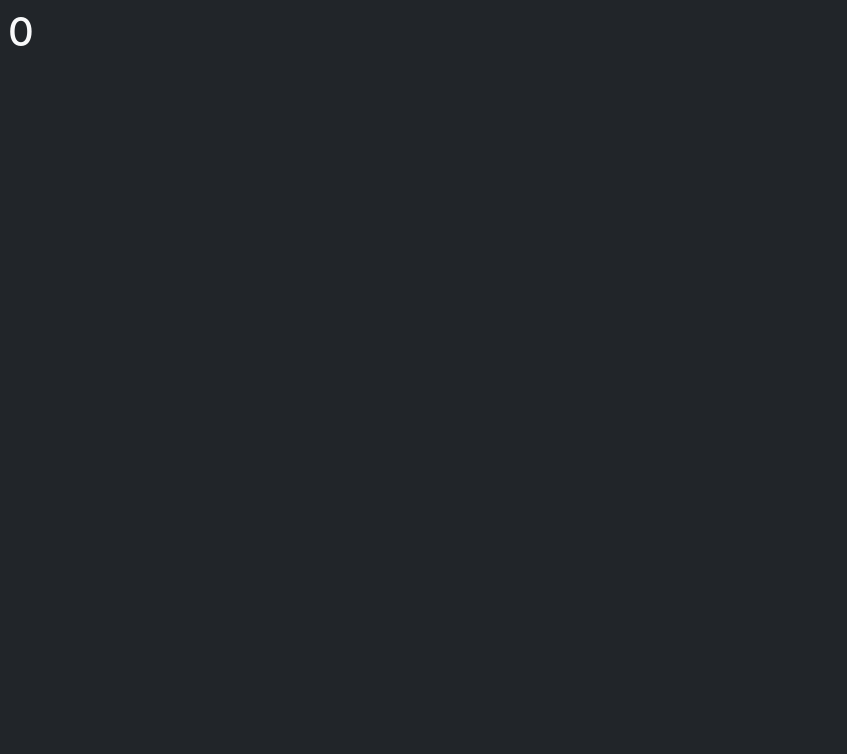
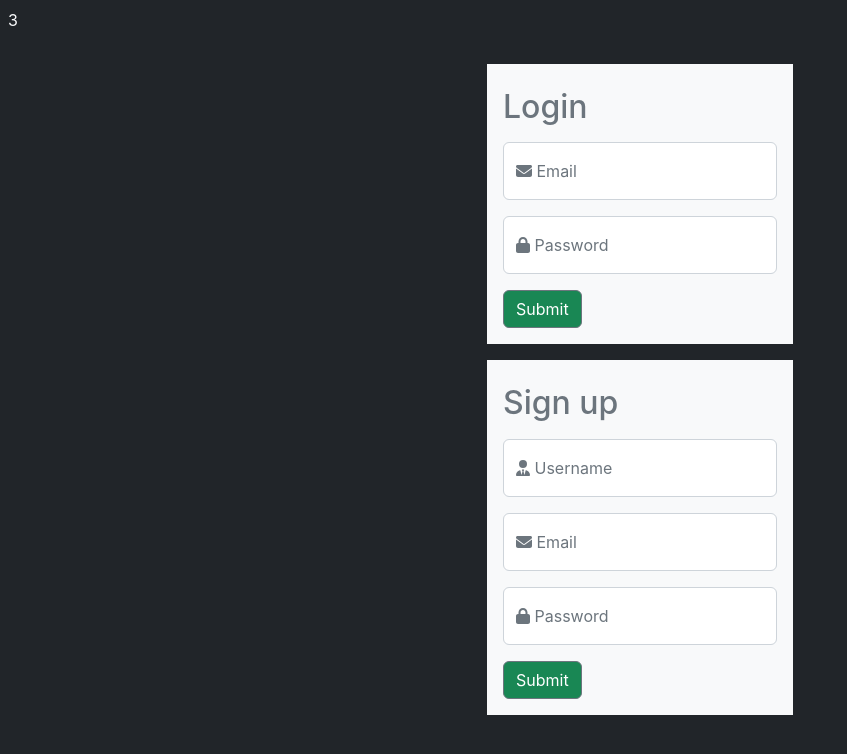
Before and after one commit to SuedePritch/DevObjectivesProof, a React app in the folder frontend/: page / in a window 1280 px wide. Shown: the top 754 px of the page, without its empty margins (0-847 px from the left). Built offline with nearby package versions, Linux system fonts and the light colour scheme.

Commit message:
extracted timer to own component

```diff
--- a/frontend/src/App.tsx
+++ b/frontend/src/App.tsx
@@ -1,79 +1,34 @@
-import React, { useState, useEffect } from 'react';
+import React from 'react'
 import { useSelector} from 'react-redux';
 import { State }  from './redux/reducers'
 
 import './App.css';
 import 'bootstrap/dist/css/bootstrap.min.css';
 
-// import Login from './components/Login'
-// import Signup from './components/Signup'
+import InactivityTimer from './components/InactivityTimer';
+import Login from './components/Login'
+import Signup from './components/Signup'
 
 // Dev
 // export const API_URL = "http://localhost:8080"
 // Prod
 export const API_URL = "https://dev-objectives-proof.vercel.app"
 
-
-
 function App() {
-
-  const [timer, setTimer] = useState<number>(0)
-  useEffect(()=>{
-    const inactivityTimer = setInterval(()=>{
-        setTimer(prevTimer => prevTimer + 1)
-    }, 60000)
-    if(timer >=60){
-      clearInterval(inactivityTimer)
-      console.log("disconnected from socket due to inactivity")
-    }
-    return () => clearInterval(inactivityTimer)
-  }, [timer])
-
-  function resetTimer() {
-    setTimer(0)
-  }
-
-
-  //Resets the timer
-  //Change browser tab or application
-  document.addEventListener("visibilitychange", function () {
-    if (document.visibilityState === "visible") {
-      resetTimer()
-    }
-  });
-  //if user clicks on window/tab
-  window.onfocus = function () {
-    resetTimer()
-  };
-  // if user clicks mouse on window
-  document.onclick = function () {
-    resetTimer()
-  };
-  // if user scrolls on window
-  document.onscroll = function () {
-    resetTimer()
-  };
-  //if user touches screen on mobile
-  document.ontouchmove = function () {
-    resetTimer()
-  };
-
-
   let user;
   const getState = useSelector((state: State) => state.user);
   if(getState._id.length > 0){
     user = getState
   }
 
-
   // startInactivityTimer();
   return (
     <div className="App bg-dark" id='App'>
         {user? <p id='username'>{user.username}</p>:
         <>
-        <h1 className="text-light p-2" id='inactivityTimer'>{timer}</h1>
-        {/* <Login/>
-        <Signup/> */}
+        <InactivityTimer timeout={6}/>
+        <Login/>
+        <Signup/>
         </>
         }
     </div>
--- /dev/null
+++ b/frontend/src/components/InactivityTimer.tsx
@@ -0,0 +1,53 @@
+import React, { useState, useEffect } from 'react';
+
+interface TimerProps{
+    timeout: number
+}
+
+function InactivityTimer({timeout}:TimerProps){
+  const [timer, setTimer] = useState<number>(0)
+  useEffect(()=>{
+    const inactivityTimer = setInterval(()=>{
+        setTimer(prevTimer => prevTimer + 1)
+    }, 1000)
+    if(timer >= timeout){
+      clearInterval(inactivityTimer)
+      console.log("disconnected from socket due to inactivity")
+    }
+    return () => clearInterval(inactivityTimer)
+  }, [timer, timeout])
+
+  function resetTimer() {
+    setTimer(0)
+  }
+
+
+  //Resets the timer
+  //Change browser tab or application
+  document.addEventListener("visibilitychange", function () {
+    if (document.visibilityState === "visible") {
+      resetTimer()
+    }
+  });
+  //if user clicks on window/tab
+  window.onfocus = function () {
+    resetTimer()
+  };
+  // if user clicks mouse on window
+  document.onclick = function () {
+    resetTimer()
+  };
+  // if user scrolls on window
+  document.onscroll = function () {
+    resetTimer()
+  };
+  //if user touches screen on mobile
+  document.ontouchmove = function () {
+    resetTimer()
+  };
+  return (
+    <p className="text-light p-2" id='inactivityTimer'>{timer}</p>
+  )
+}
+
+export default InactivityTimer
```
